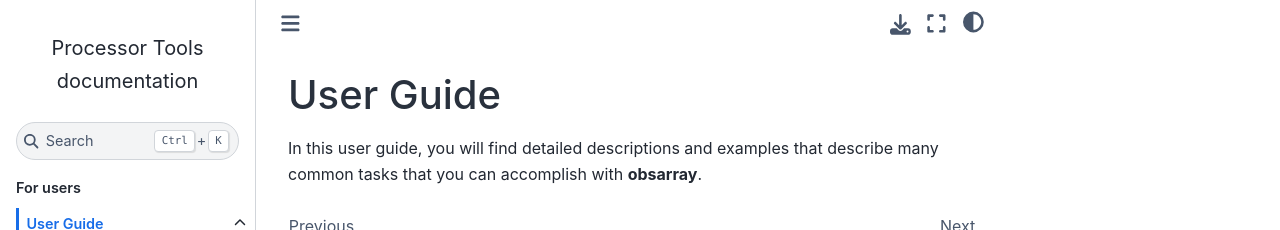
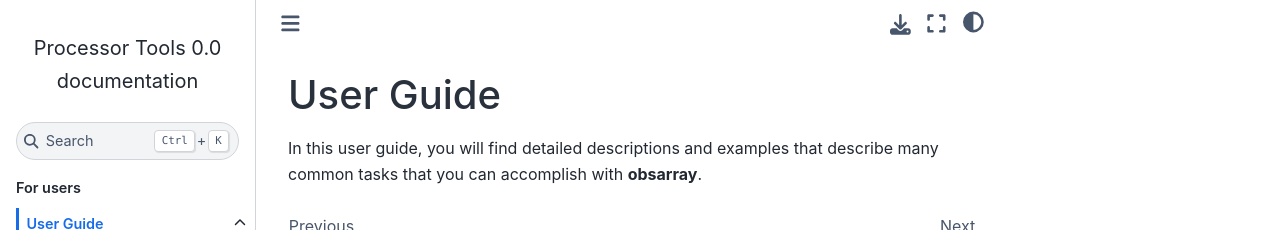
Before and after one commit to meteor-toolkit/processor_tools, a Sphinx documentation site: the page built from docs/content/user/user_guide.rst, in a window 1280 px wide. Shown: the top 230 px of the page. Built offline with Sphinx 7.4.7 and the Sphinx Book theme 1.1.4, drawn with Linux system fonts in a browser that asks for light colours.

Commit message:
add auto api docs for processor module

```diff
--- /dev/null
+++ b/docs/_templates/autosummary/attribute.rst
@@ -0,0 +1,5 @@
+{{ objname | escape | underline}}
+
+.. currentmodule:: {{ module }}
+
+.. auto{{ objtype }}:: {{ objname }}
--- /dev/null
+++ b/docs/_templates/autosummary/base.rst
@@ -0,0 +1,5 @@
+{{ fullname | escape | underline}}
+
+.. currentmodule:: {{ module }}
+
+.. auto{{ objtype }}:: {{ objname }}
--- /dev/null
+++ b/docs/_templates/autosummary/class.rst
@@ -0,0 +1,33 @@
+{{ objname | escape | underline}}
+
+.. currentmodule:: {{ module }}
+
+.. autoclass:: {{ objname }}
+
+   {% block methods %}
+   .. automethod:: __init__
+
+   {% if methods %}
+   .. rubric:: {{ _('Methods') }}
+
+   .. autosummary::
+      :toctree:
+      :nosignatures:
+   {% for item in methods %}
+      ~{{ name }}.{{ item }}
+   {%- endfor %}
+   {% endif %}
+   {% endblock %}
+
+   {% block attributes %}
+   {% if attributes %}
+   .. rubric:: {{ _('Attributes') }}
+
+   .. autosummary::
+      :toctree:
+      :nosignatures:
+   {% for item in attributes %}
+      ~{{ name }}.{{ item }}
+   {%- endfor %}
+   {% endif %}
+   {% endblock %}
--- /dev/null
+++ b/docs/_templates/autosummary/function.rst
@@ -0,0 +1,5 @@
+{{ objname | escape | underline}}
+
+.. currentmodule:: {{ module }}
+
+.. auto{{ objtype }}:: {{ objname }}
--- /dev/null
+++ b/docs/_templates/autosummary/method.rst
@@ -0,0 +1,5 @@
+{{ objname | escape | underline}}
+
+.. currentmodule:: {{ module }}
+
+.. auto{{ objtype }}:: {{ objname }}
--- /dev/null
+++ b/docs/_templates/autosummary/module.rst
@@ -0,0 +1,66 @@
+{{ fullname | escape | underline}}
+
+.. automodule:: {{ fullname }}
+
+   {% block attributes %}
+   {% if attributes %}
+   .. rubric:: {{ _('Module Attributes') }}
+
+   .. autosummary::
+      :toctree:
+      :nosignatures:
+   {% for item in attributes %}
+      {{ item }}
+   {%- endfor %}
+   {% endif %}
+   {% endblock %}
+
+   {% block functions %}
+   {% if functions %}
+   .. rubric:: {{ _('Functions') }}
+
+   .. autosummary::
+      :toctree:
+      :nosignatures:
+   {% for item in functions %}
+      {{ item }}
+   {%- endfor %}
+   {% endif %}
+   {% endblock %}
+
+   {% block classes %}
+   {% if classes %}
+   .. rubric:: {{ _('Classes') }}
+
+   .. autosummary::
+      :toctree:
+   {% for item in classes %}
+      {{ item }}
+   {%- endfor %}
+   {% endif %}
+   {% endblock %}
+
+   {% block exceptions %}
+   {% if exceptions %}
+   .. rubric:: {{ _('Exceptions') }}
+
+   .. autosummary::
+      :toctree:
+   {% for item in exceptions %}
+      {{ item }}
+   {%- endfor %}
+   {% endif %}
+   {% endblock %}
+
+{% block modules %}
+{% if modules %}
+.. rubric:: Modules
+
+.. autosummary::
+   :toctree:
+   :recursive:
+{% for item in modules %}
+   {{ item }}
+{%- endfor %}
+{% endif %}
+{% endblock %}
--- a/docs/conf.py
+++ b/docs/conf.py
@@ -32,6 +32,7 @@
 extensions = [
     "sphinx.ext.autodoc",
     "sphinx.ext.autosummary",
+    "sphinx_automodapi.automodapi",
     "sphinx.ext.intersphinx",
     "sphinx.ext.viewcode",
     "sphinx.ext.napoleon",
@@ -62,9 +63,9 @@
 # the built documents.
 #
 # The short X.Y version.
-version = processor_tools.__version__
+version = "0.0"
 # The full version, including alpha/beta/rc tags.
-release = processor_tools.__version__
+release = "0.0"
 
 # The language for content autogenerated by Sphinx. Refer to documentation
 # for a list of supported languages.
--- a/docs/content/user/api.rst
+++ b/docs/content/user/api.rst
@@ -12,5 +12,11 @@
 
 .. add package's API's functions, classes, methods etc. to the below toctree
 
+Processor
+=========
+
 .. autosummary::
    :toctree: generated/
+   :nosignatures:
+
+   processor
```
Also changed, not shown: docs/content/user/user_guide.rst (line endings or trailing spaces).
